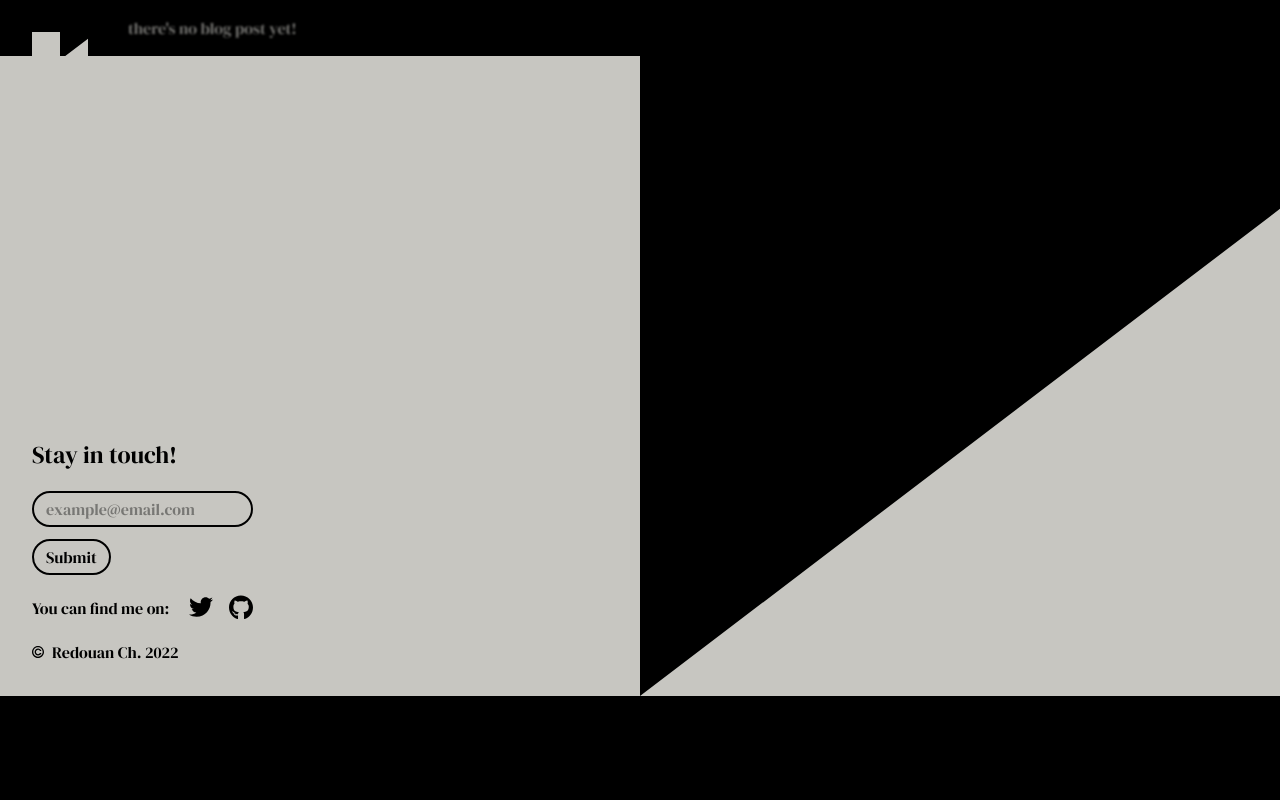
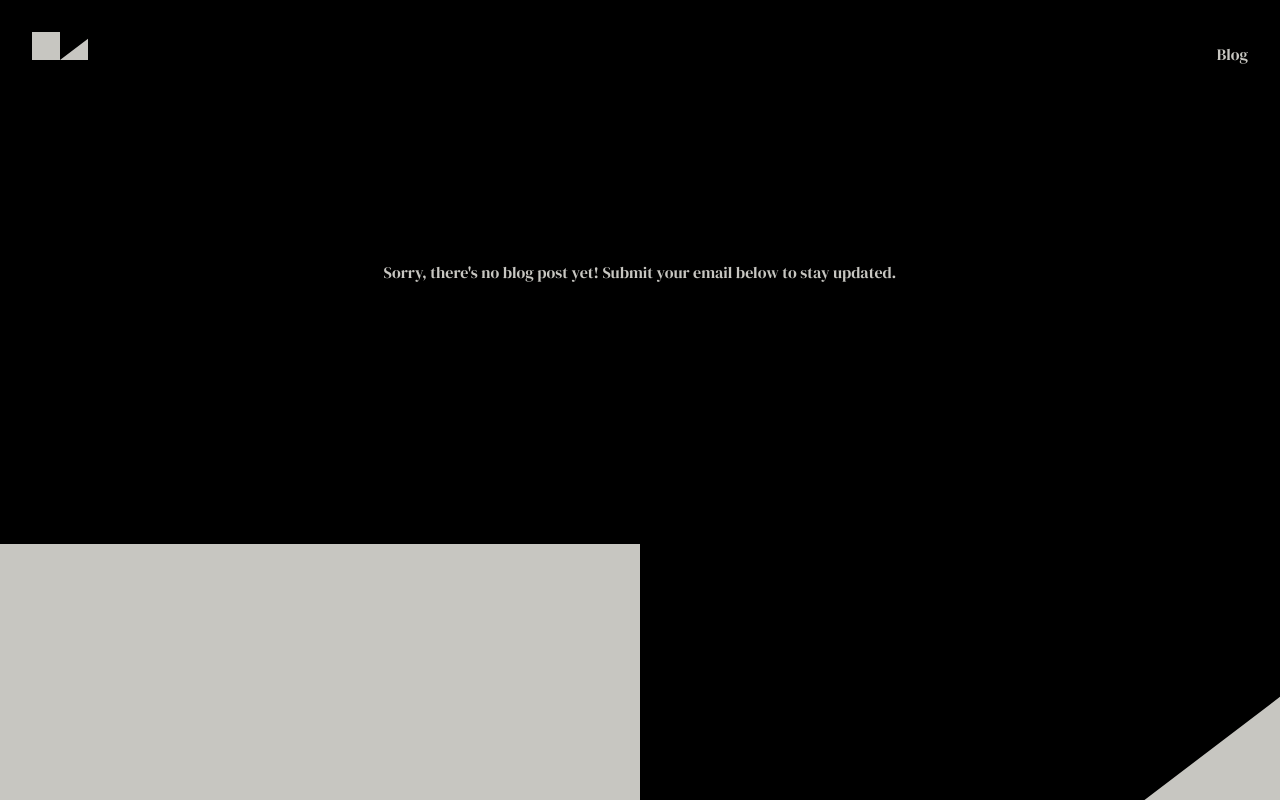
Before and after one commit to resherra/rssh.studio, a Next.js app: page /blog in a window 1280 px wide. Shown: the top 800 px of the page. Built offline with nearby package versions, Linux system fonts and the light colour scheme.

Commit message:
blog page

```diff
--- a/app/blog/page.js
+++ b/app/blog/page.js
@@ -1,3 +1,7 @@
 export default function BlogPage() {
-  return <h1>there&apos;s no blog post yet!</h1>
+  return (
+    <div className={`min-h-[32rem] flex justify-center items-center`}>
+      <h1>Sorry, there&apos;s no blog post yet! Submit your email below to stay updated.</h1>
+    </div>
+  )
 }
--- a/components/Footer.js
+++ b/components/Footer.js
@@ -38,7 +38,7 @@ export default function Footer() {
             </div>
           </div>
 
-          <div className={`flex gap-2 items-baseline`}>
+          <div className={`flex gap-2 items-center`}>
             <Image className={`w-3`} src={copyrightIcon} alt="Copyright icon" />
             <div className={`text-black`}>Redouan Ch. {new Date().getFullYear()}</div>
           </div>
--- a/components/Header.js
+++ b/components/Header.js
@@ -36,14 +36,14 @@ export default function Header() {
             </svg>
           </Link>
 
-          {/* <ul className={`flex gap-4`}>
-            <li>
+          <ul className={`flex gap-4`}>
+            {/* <li>
               <Link href={`/about`}>About</Link>
-            </li>
+            </li> */}
             <li>
               <Link href={`/blog`}>Blog</Link>
             </li>
-          </ul> */}
+          </ul>
         </div>
       </div>
     </nav>
```
